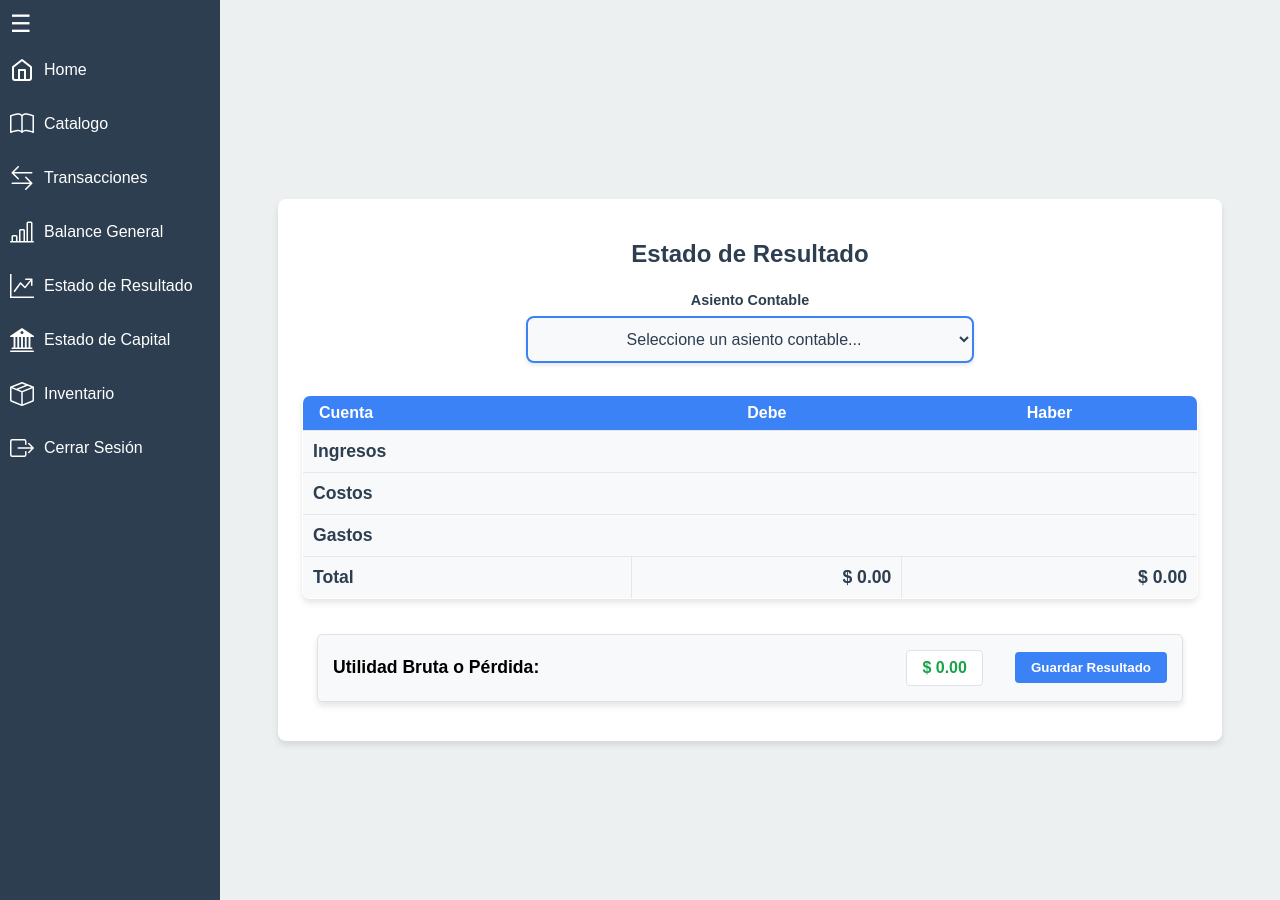
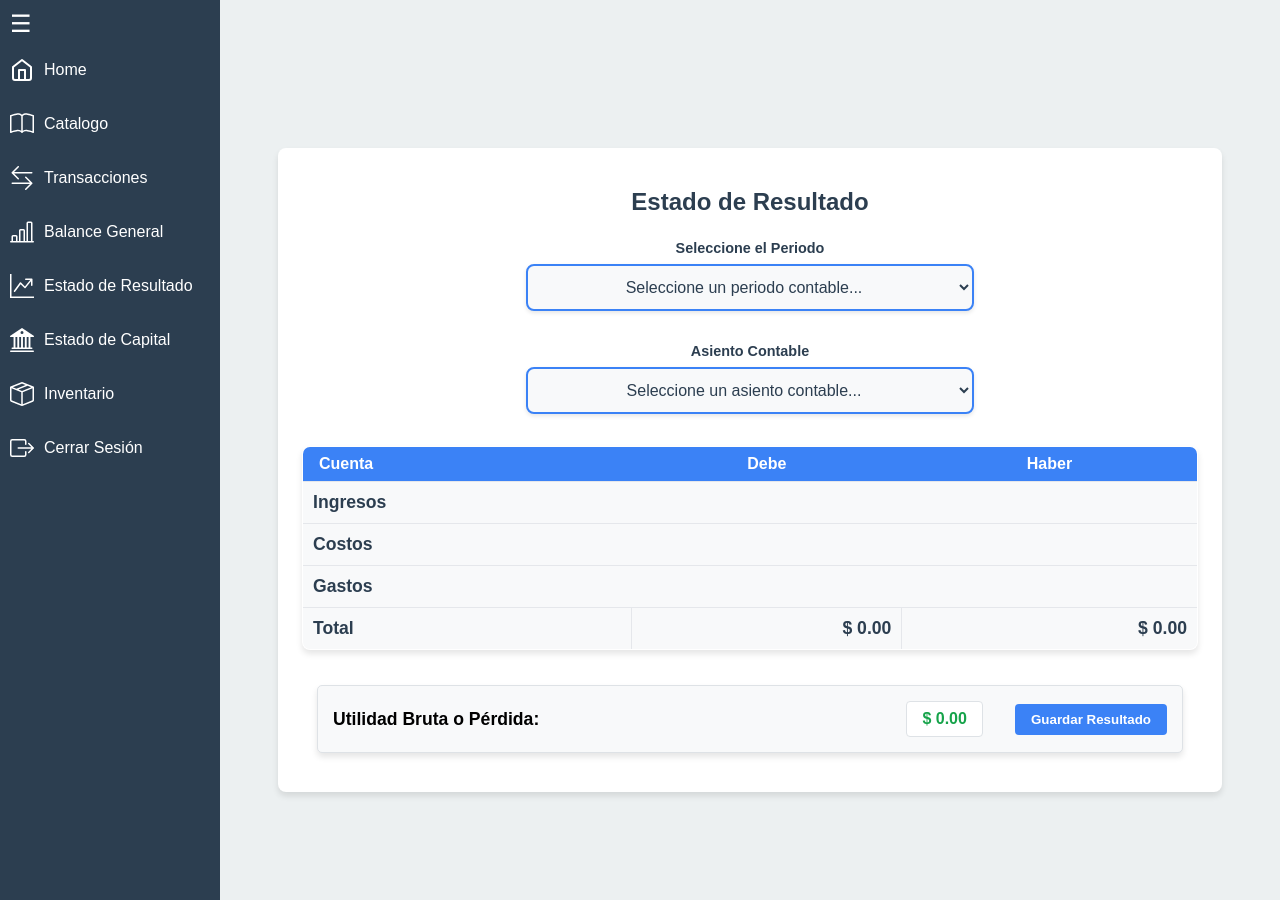
Before and after one commit to InfinityJaaR/Sistema-Contable, a Django app: page /contable/estadoResultados/ in a window 1280 px wide. Run offline with Django 5.2, Linux system fonts and the light colour scheme; a user stored in the database is signed in; data comes from the database, SQL or seed files in the repository; both versions use the stored data as it was after the commit.

Commit message:
Agregando filtros de asiento y periodo contable

```diff
--- a/contable/templates/estadoResultado.html
+++ b/contable/templates/estadoResultado.html
@@ -25,6 +25,17 @@
         {% endif %}
 
         <form method="get" action="{% url 'estadoResultados' %}">
+            <div class="periodo-select">
+                <label class="select-label">Seleccione el Periodo</label>
+                <select class="estado-control" name="periodo_id" onchange="this.form.submit()">
+                    <option value="">Seleccione un periodo contable...</option>
+                    {% for p in periodos %}
+                        <option value="{{ p.id }}" {% if periodo_id|stringformat:"s" == p.id|stringformat:"s" %}selected{% endif %}>
+                            {{ p.nombre }} ({{ p.fecha_inicio }} - {{ p.fecha_fin }})
+                        </option>
+                    {% endfor %}
+                </select>
+            </div>
             <div class="periodo-select">
                 <label class="select-label">Asiento Contable</label>
                 <select class="estado-control" name="asiento_id" onchange="this.form.submit()">
--- a/contable/views.py
+++ b/contable/views.py
@@ -264,52 +264,94 @@ def estadoDeCapital(request):
 @login_required
 def estadoResultados(request):
     asiento_id = request.GET.get('asiento_id')
+    periodo_id = request.GET.get('periodo_id')
+    periodos = PeriodoContable.objects.all().order_by('fecha_inicio')
     asientos = AsientoContable.objects.all().order_by('-fecha')
 
-    # Inicializar variables vacías
+    # Inicializar variables
     cuentas_con_valores = []
     total_debe = 0
     total_haber = 0
     utilidad_bruta_perdida = 0
 
-    if asiento_id:
-        # Solo procesar transacciones si hay un asiento seleccionado
-        transacciones = TransaccionCuenta.objects.filter(
-            transaccion__asiento_id=asiento_id,
-            cuenta__tipo__in=['INGRESOS', 'COSTOS', 'GASTOS']
+    # Si hay periodo seleccionado, filtrar asientos por ese periodo
+    if periodo_id:
+        try:
+            periodo = PeriodoContable.objects.get(id=periodo_id)
+            asientos = AsientoContable.objects.filter(periodo=periodo).order_by('-fecha')
+        except PeriodoContable.DoesNotExist:
+            messages.error(request, 'El período contable seleccionado no existe.')
+            return redirect('estadoResultados')
+
+    # Construir el filtro base para las transacciones
+    transacciones_filter = Q(cuenta__tipo__in=['INGRESOS', 'COSTOS', 'GASTOS'])
+
+    # Agregar filtros según los parámetros seleccionados
+    if periodo_id and asiento_id:
+        # Si ambos están seleccionados, filtrar por periodo y asiento
+        transacciones_filter &= Q(
+            transaccion__asiento__periodo_id=periodo_id,
+            transaccion__asiento_id=asiento_id
         )
+    elif periodo_id:
+        # Solo filtrar por periodo
+        transacciones_filter &= Q(transaccion__asiento__periodo_id=periodo_id)
+    elif asiento_id:
+        # Solo filtrar por asiento
+        transacciones_filter &= Q(transaccion__asiento_id=asiento_id)
+    else:
+        # Si no hay filtros, no mostrar nada
+        context = {
+            'asientos': asientos,
+            'periodos': periodos,
+            'cuentas': [],
+            'total_debe': 0,
+            'total_haber': 0,
+            'utilidad_bruta_perdida': 0,
+            'asiento_id': asiento_id,
+            'periodo_id': periodo_id,
+        }
+        return render(request, 'estadoResultado.html', context)
 
-        # Calcular los valores de debe y haber para cada cuenta
-        for transaccion in transacciones:
-            cuenta = transaccion.cuenta
-            debe = transaccion.monto if transaccion.tipo == 'DEBITO' else 0
-            haber = transaccion.monto if transaccion.tipo == 'CREDITO' else 0
+    # Obtener las transacciones según los filtros aplicados
+    transacciones = TransaccionCuenta.objects.filter(transacciones_filter)
 
-            cuenta_existente = next((c for c in cuentas_con_valores if c['codigo'] == cuenta.codigo_cuenta), None)
-            if cuenta_existente:
-                cuenta_existente['debe'] += debe
-                cuenta_existente['haber'] += haber
-            else:
-                cuentas_con_valores.append({
-                    'codigo': cuenta.codigo_cuenta,
-                    'nombre': cuenta.nombre_cuenta,
-                    'tipo': cuenta.tipo,
-                    'debe': debe,
-                    'haber': haber
-                })
+    # Agrupar las transacciones por cuenta
+    cuentas_dict = {}
+    for trans in transacciones:
+        key = (trans.cuenta.codigo_cuenta, trans.cuenta.nombre_cuenta, trans.cuenta.tipo)
+        if key not in cuentas_dict:
+            cuentas_dict[key] = {'debe': 0, 'haber': 0}
 
-            total_debe += debe
-            total_haber += haber
+        if trans.tipo == 'DEBITO':
+            cuentas_dict[key]['debe'] += float(trans.monto)
+        else:
+            cuentas_dict[key]['haber'] += float(trans.monto)
 
-        utilidad_bruta_perdida = total_haber - total_debe
+    # Convertir el diccionario a lista de cuentas con valores
+    for (codigo, nombre, tipo), valores in cuentas_dict.items():
+        cuentas_con_valores.append({
+            'codigo': codigo,
+            'nombre': nombre,
+            'tipo': tipo,
+            'debe': valores['debe'],
+            'haber': valores['haber']
+        })
+
+    # Calcular totales
+    total_debe = sum(cuenta['debe'] for cuenta in cuentas_con_valores)
+    total_haber = sum(cuenta['haber'] for cuenta in cuentas_con_valores)
+    utilidad_bruta_perdida = total_haber - total_debe
 
     context = {
         'asientos': asientos,
+        'periodos': periodos,
         'cuentas': cuentas_con_valores,
         'total_debe': total_debe,
         'total_haber': total_haber,
         'utilidad_bruta_perdida': utilidad_bruta_perdida,
         'asiento_id': asiento_id,
+        'periodo_id': periodo_id,
     }
     return render(request, 'estadoResultado.html', context)
 
```
Also changed, not shown: db.sqlite3.
